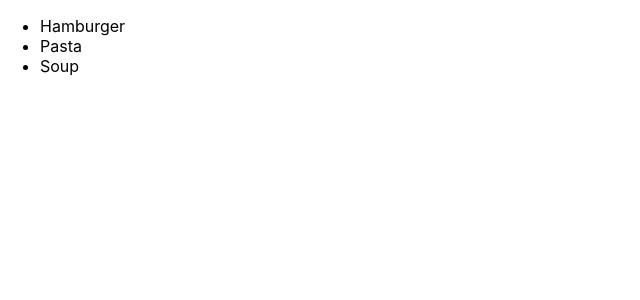
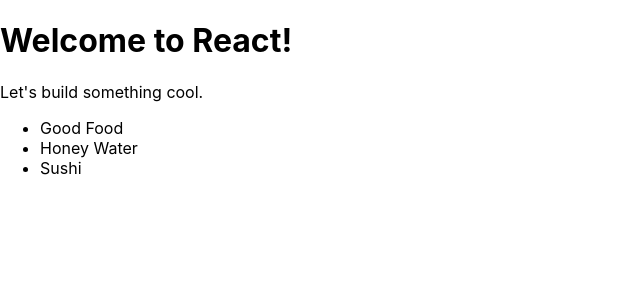
Before and after one commit to lainshiHenry/hello-react, a React (Create React App) app: page / in a window 1280 px wide. Shown: the top 300 px of the page, without its empty margins (0-640 px from the left). Built offline with nearby package versions, Linux system fonts and the light colour scheme.

Commit message:
Built sample component

```diff
--- a/src/index.js
+++ b/src/index.js
@@ -2,11 +2,21 @@
 import ReactDOM from 'react-dom';
 import './index.css';
 
+function Hello() {
+  return (
+    <div>
+      <h1>Welcome to React!</h1>
+      <p>Let's build something cool.</p>
+      <ul>
+        <li>Good Food</li>
+        <li>Honey Water</li>
+        <li>Sushi</li>
+      </ul>
+    </div>
+  );
+}
+
 ReactDOM.render(
-  <ul>
-    <li>Hamburger</li>
-    <li>Pasta</li>
-    <li>Soup</li>
-  </ul>,
+  <Hello />,
   document.getElementById("root"),
 );
```
